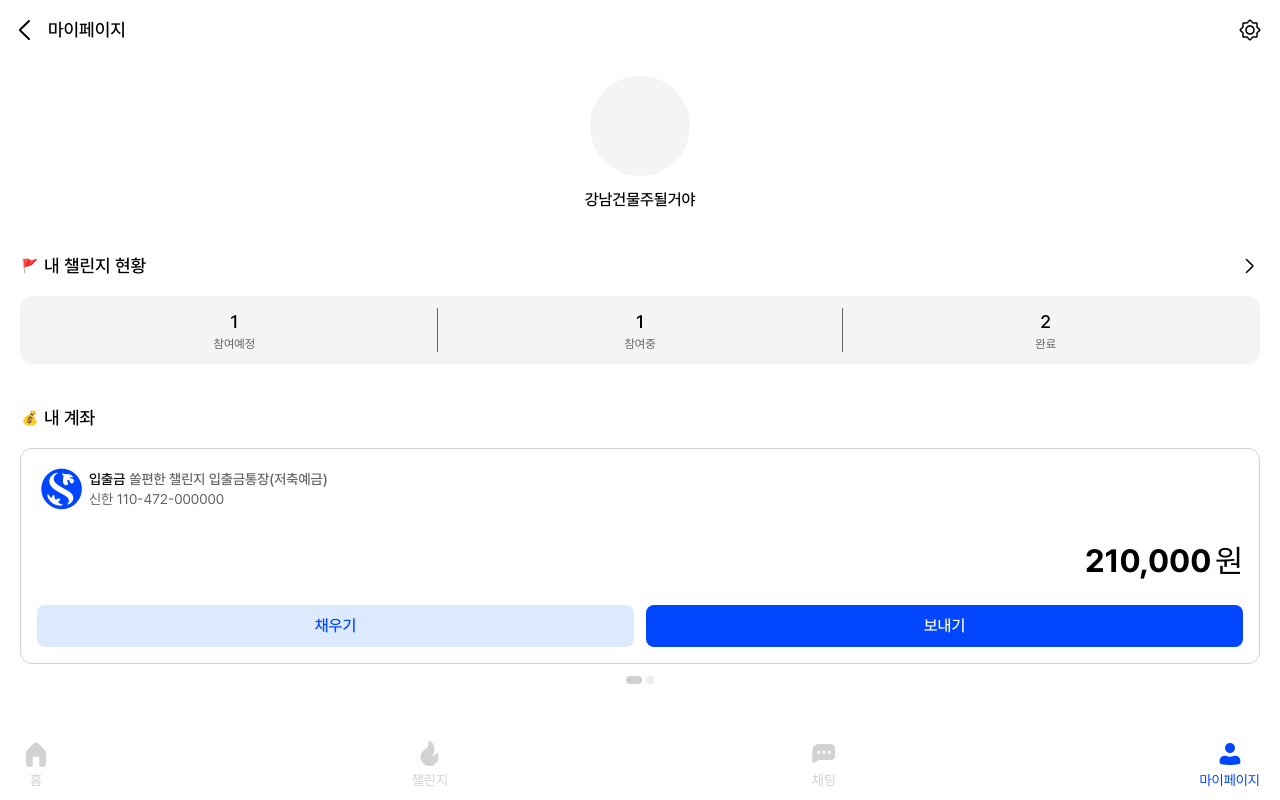
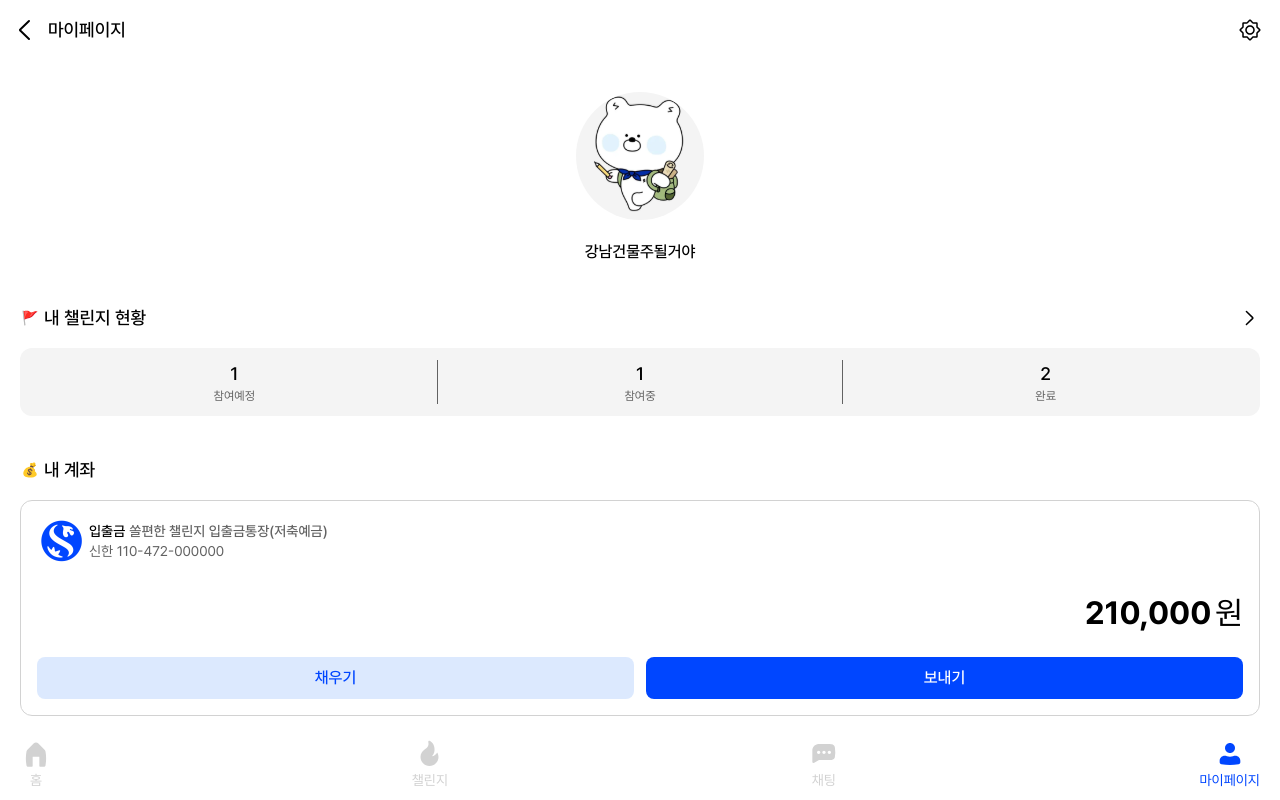
Before and after one commit to dongibuyeo/core-frontend, a Next.js app: page /mypage in a window 1280 px wide. Built offline with nearby package versions, Linux system fonts and the light colour scheme.

Commit message:
Fix: 스크롤바 숨김, 프로필 이미지 숫자로 받아오게 수정

```diff
--- a/package.json
+++ b/package.json
@@ -19,7 +19,8 @@
     "next-pwa": "^5.6.0",
     "react": "^18",
     "react-dom": "^18",
-    "react-hot-toast": "^2.4.1"
+    "react-hot-toast": "^2.4.1",
+    "tailwind-scrollbar-hide": "^1.1.7"
   },
   "devDependencies": {
     "@svgr/webpack": "^8.1.0",
--- a/src/app/mypage/page.tsx
+++ b/src/app/mypage/page.tsx
@@ -2,21 +2,52 @@
 
 import { useState, useRef, useEffect, useCallback } from 'react'
 import { useRouter } from 'next/navigation'
-import { ArrowRight, RedFlag, MoneyBag } from '@/public/svg/index'
+import {
+  ArrowRight,
+  RedFlag,
+  MoneyBag,
+  Sol,
+  Pli,
+  Lay,
+  Moli,
+} from '@/public/svg/index'
 import ProfileImage from '@/components/ui/ProfileImage'
 import SectionTitle from '@/components/ui/SectionTitle'
 import MyChallengeStatusBar from '@/containters/mypage/MyChallengeStatusBar'
 import AccountCard from '@/components/AccountCard'
 
-interface Props {
-  profileImage: JSX.Element
-  nickname: string | null
+const getProfileImage = (profileImageNumber: number) => {
+  switch (profileImageNumber) {
+    case 1:
+      return <Sol />
+    case 2:
+      return <Pli />
+    case 3:
+      return <Lay />
+    case 4:
+      return <Moli />
+    default:
+      return <Sol />
+  }
 }
 
-export default function Mypage({ profileImage, nickname }: Props) {
+export default function Mypage() {
   const [currentIndex, setCurrentIndex] = useState(0)
   const containerRef = useRef<HTMLDivElement>(null)
   const router = useRouter()
+
+  const accounts = [
+    {
+      account: '110-472-000000',
+      balance: 210000,
+      accountType: 'deposit' as 'deposit' | 'saving',
+    },
+    {
+      account: '110-472-000000',
+      balance: 70000,
+      accountType: 'saving' as 'deposit' | 'saving',
+    },
+  ]
 
   const handleScroll = useCallback(() => {
     if (!containerRef.current) return
@@ -50,21 +81,20 @@ export default function Mypage({ profileImage, nickname }: Props) {
     }
   }, [currentIndex])
 
-  // 임시 닉네임으로 "강남건물주될거야" 사용
+  // 임시 프로필
+  const profileImageNumber = 1
   const tempNickname = '강남건물주될거야'
 
   return (
     <div className="w-full h-full flex flex-col items-center justify-center">
       <div className="flex flex-col items-center">
-        <div className="flex items-center justify-center mt-4 mb-3">
+        <div className="flex items-center justify-center mt-8 mb-5">
           <ProfileImage
-            imageUrl={profileImage}
-            className="w-[6.25rem] h-[6.25rem]"
+            imageUrl={getProfileImage(profileImageNumber)}
+            className="w-32 h-32"
           />
         </div>
-        <p className="text-center font-medium mb-10">
-          {nickname ?? tempNickname}
-        </p>
+        <p className="text-center font-medium mb-10">{tempNickname}</p>
       </div>
 
       <div className="w-full flex flex-col">
@@ -85,45 +115,39 @@ export default function Mypage({ profileImage, nickname }: Props) {
           <MyChallengeStatusBar />
         </div>
 
-        <div className="w-full mb-10 overflow-hidden">
+        <div className="w-full overflow-hidden">
           <div className="mb-4">
             <SectionTitle icon={<MoneyBag />} label="내 계좌" />
           </div>
           <div
             ref={containerRef}
-            className="flex overflow-x-auto space-x-2 snap-x snap-mandatory no-scrollbar"
+            className="flex overflow-x-auto space-x-2 snap-x snap-mandatory scrollbar-hide"
           >
-            <div className="w-full flex-shrink-0 snap-center">
+            {accounts.map((account) => (
+              <div
+                key={account.account}
+                className="w-full flex-shrink-0 snap-center"
+              >
                 <AccountCard
-                account="110-472-000000"
-                balance={210000}
-                accountType="deposit"
+                  account={account.account}
+                  balance={account.balance}
+                  accountType={account.accountType}
                 />
               </div>
-            <div className="w-full flex-shrink-0 snap-center">
-              <AccountCard
-                account="110-472-000000"
-                balance={70000}
-                accountType="saving"
-              />
-            </div>
+            ))}
           </div>
 
           <div className="flex justify-center mt-3">
+            {accounts.map((account) => (
               <div
+                key={account.account}
                 className={`rounded-full ${
-                currentIndex === 0
+                  currentIndex === accounts.indexOf(account)
                     ? 'w-4 h-2 bg-_grey-200'
                     : 'w-2 h-2 bg-_grey-200/40'
                 } mx-[.125rem] transition-all duration-300`}
               />
-            <div
-              className={`rounded-full ${
-                currentIndex === 1
-                  ? 'w-4 h-2 bg-_grey-200'
-                  : 'w-2 h-2 bg-_grey-200/40'
-              } mx-[.125rem] transition-all duration-300`}
-            />
+            ))}
           </div>
         </div>
       </div>
--- a/src/components/ui/ProfileImage.tsx
+++ b/src/components/ui/ProfileImage.tsx
@@ -9,7 +9,9 @@ function ProfileImage({ imageUrl, className }: Props) {
   return (
     <div className={`relative ${className}`}>
       <div className="bg-_grey-100 rounded-full overflow-hidden w-full h-full flex items-center justify-center">
-        {imageUrl}
+        <div className="w-[85%] h-[85%] flex items-center justify-center object-contain">
+          {imageUrl}
+        </div>
       </div>
     </div>
   )
--- /dev/null
+++ b/src/types/tailwind-scrollbar-hide.d.ts
@@ -0,0 +1 @@
+declare module 'tailwind-scrollbar-hide'
--- a/tailwind.config.ts
+++ b/tailwind.config.ts
@@ -1,3 +1,6 @@
+// eslint-disable-next-line import/no-extraneous-dependencies
+import tailwindScrollbarHide from 'tailwind-scrollbar-hide'
+
 import type { Config } from 'tailwindcss'
 
 const config: Config = {
@@ -20,6 +23,6 @@ const config: Config = {
       },
     },
   },
-  plugins: [],
+  plugins: [tailwindScrollbarHide],
 }
 export default config
```
Also changed, not shown: 1 other file (tests, documents, lock files or other folders). Lines whose indentation alone changed are shown as unchanged.
